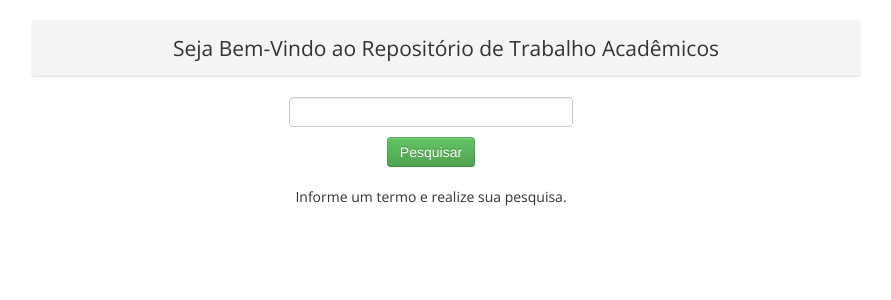
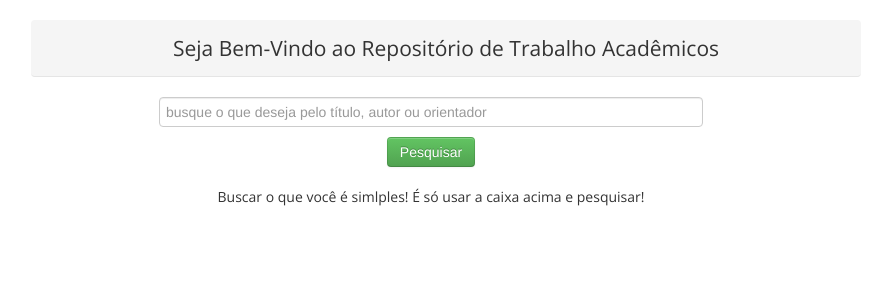
Before and after one commit to alanalvescorrea/RepositorioTrabalhosAcademicos, a PHP site: page /webBuscador.php in a window 1280 px wide. Shown: the part 213-513 px from the top of the page, without its empty margins (199-1090 px from the left). Run offline with PHP 8.4, Linux system fonts and the light colour scheme; data comes from the database, SQL or seed files in the repository; data that the repository does not hold is empty; some libraries are stand-ins or nearby versions; some web fonts are replaced.

Commit message:
implementação da busca por título, autor e orientador

```diff
--- a/webBuscador.php
+++ b/webBuscador.php
@@ -37,7 +37,7 @@ $novaConexao->conecta();
                                 Acadêmicos</legend>
                             <center>
                                 <form action=" " method="post">
-                                    <input type="text" name="palavra" required="" class="input-xlarge"/>
+                                    <input type="text" name="palavra" required="" class="input-xxlarge" placeholder="busque o que deseja pelo título, autor ou orientador"/>
                                     <div class="control-group">
 
                                         <div class="controls">
@@ -50,11 +50,16 @@ $novaConexao->conecta();
                             <?php
                             $busca = $_POST ['palavra']; // palavra que o usuario digitou
 
-                            $consulta = "SELECT * FROM trabalho_academico WHERE titulo LIKE '%$busca%'AND ativo='1'order by titulo ASC"; // faz a busca com as palavras enviadas
+                            $consulta = "SELECT * FROM trabalho_academico WHERE (titulo LIKE '%$busca%' or
+                                                                                 autor LIKE '%$busca%'  or
+                                                                                 orientador LIKE '%$busca%')
+                                         AND ativo='1'order by titulo ASC"; // faz a busca com as palavras enviadas
+
+
                             $novaConexao->mysql_query($consulta);
 
                             if (empty($busca)) { // Se nao achar nada, lanÃ§a essa mensagem
-                                echo "Informe um termo e realize sua pesquisa.";
+                                echo "Buscar o que você é simlples! É só usar a caixa acima e pesquisar!";
                                 exit();
 
                             }
```
